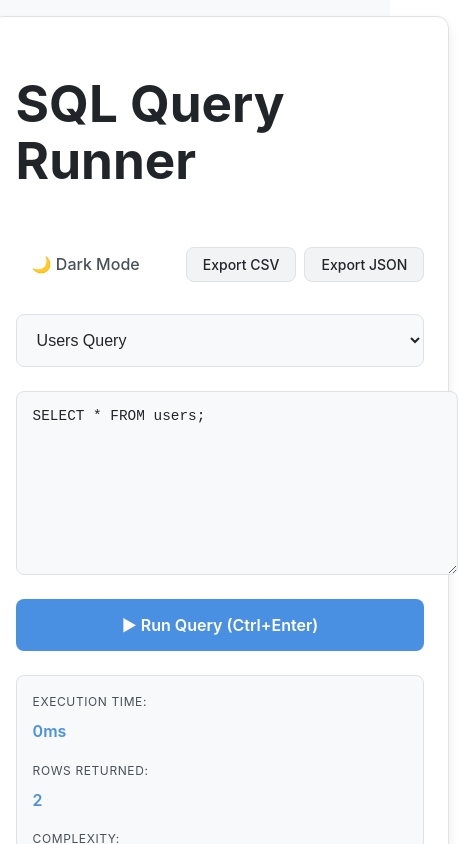
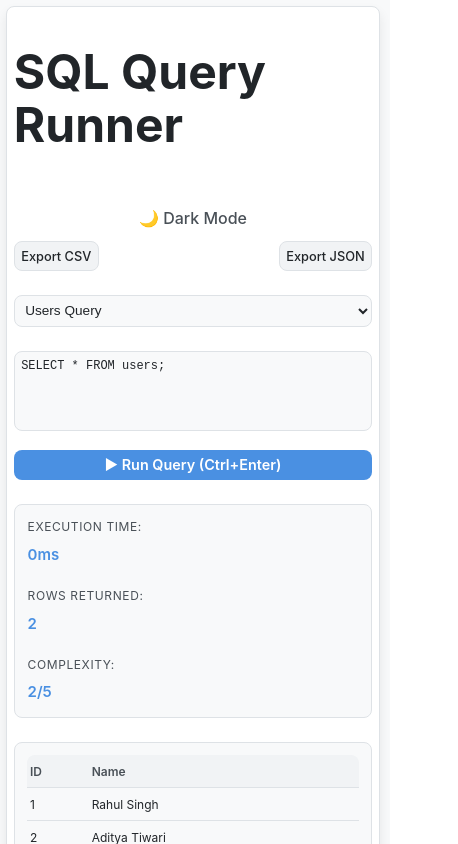
Before and after one commit to Rahul-web-hub/SQL-Query-Runner, a React (Vite) app: page / in a window 390 px wide. Shown: the top 844 px of the page, 458 px wide, since content can reach past the window. Built offline with nearby package versions, Linux system fonts and the light colour scheme.

Commit message:
changes in app.css

```diff
--- a/src/App.css
+++ b/src/App.css
@@ -155,6 +155,8 @@ body {
 /* Query Selection */
 .query-selector-container {
   margin-bottom: var(--spacing-md);
+  max-width: 100%;
+  position: relative;
 }
 
 .query-selector {
@@ -166,6 +168,7 @@ body {
   font-size: 1rem;
   background-color: var(--color-background-secondary);
   transition: all 0.2s ease;
+  box-sizing: border-box;
 }
 
 .query-selector:focus {
@@ -177,20 +180,30 @@ body {
 /* Editor Section */
 .editor-container {
   margin-bottom: var(--spacing-md);
+  width: 100%;
+  position: relative;
 }
 
 .code-editor {
   width: 100%;
+  min-width: 100%;
+  max-width: 100%;
   padding: var(--spacing-sm);
   border: 1px solid var(--color-border);
   border-radius: var(--border-radius-sm);
   font-family: var(--font-family-monospace);
   font-size: 0.9rem;
   min-height: 150px;
+  max-height: 50vh;
   resize: vertical;
   color: var(--color-text-primary);
   background-color: var(--color-background-secondary);
   transition: all 0.2s ease;
+  box-sizing: border-box;
+  overflow: auto; /* Handle overflow in both directions */
+  line-height: 1.5;
+  word-wrap: normal; /* Don't break words unnaturally */
+  white-space: pre; /* Preserve spacing */
 }
 
 .code-editor:focus {
@@ -282,15 +295,20 @@ body {
 
 .table-container {
   overflow-x: auto;
+  max-width: 100%;
   max-height: 400px;
   overflow-y: auto;
   border-radius: var(--border-radius-sm);
+  -webkit-overflow-scrolling: touch; /* Smoother scrolling on iOS */
+  scrollbar-width: thin; /* For Firefox */
 }
 
 .results-table {
   width: 100%;
+  min-width: 100%;
   border-collapse: separate;
   border-spacing: 0;
+  table-layout: auto; /* Allow table to adjust based on content */
 }
 
 .results-table th,
@@ -298,6 +316,19 @@ body {
   border-bottom: 1px solid var(--color-border);
   padding: var(--spacing-sm);
   text-align: left;
+}
+
+.results-table td {
+  white-space: nowrap;
+  overflow: hidden;
+  text-overflow: ellipsis;
+  max-width: 250px; /* This will  Set a max width for table cells */
+}
+
+
+.results-table td.can-wrap {
+  white-space: normal;
+  word-break: break-word;
 }
 
 .results-table th {
@@ -365,40 +396,267 @@ body {
   text-overflow: ellipsis;
 }
 
-/* Responsive Design */
-@media (max-width: 768px) {
+/* Improved Table Responsiveness */
+.table-container::-webkit-scrollbar,
+.code-editor::-webkit-scrollbar {
+  width: 8px;
+  height: 8px;
+}
+
+.table-container::-webkit-scrollbar-thumb,
+.code-editor::-webkit-scrollbar-thumb {
+  background-color: var(--color-border);
+  border-radius: 4px;
+}
+
+/* Prevent content overflow for all elements */
+* {
+  max-width: 100%;
+  transition: background-color 0.3s ease, color 0.3s ease, border-color 0.3s ease;
+}
+
+/* Responsive Breakpoints */
+
+/* Laptop (1024px - 1300px) */
+@media (max-width: 1300px) and (min-width: 1025px) {
+  .app-container {
+    max-width: 90%;
+  }
+}
+
+/* Tablet (768px - 1024px) */
+@media (max-width: 1024px) {
+  .app-container {
+    padding: var(--spacing-md);
+    max-width: 95%;
+  }
+
+  .header-controls {
+    flex-direction: row; /* Keep horizontal on larger tablets */
+    flex-wrap: wrap;
+    gap: var(--spacing-sm);
+    justify-content: space-between;
+  }
+
+  /* Ensure app title and utility buttons stay on same row when possible */
+  .app-title {
+    flex: 1;
+    font-size: 1.7rem; /* Slightly smaller than desktop */
+  }
+
+  .utility-buttons {
+    display: flex;
+    flex-wrap: wrap;
+    gap: var(--spacing-xs);
+  }
+
+  /* Better export buttons layout */
+  .export-buttons {
+    display: flex;
+    gap: var(--spacing-xs);
+    flex-wrap: wrap;
+  }
+
+  .export-buttons button {
+    flex: 1;
+    min-width: 80px; /* Prevent buttons from becoming too narrow */
+  }
+
+  .code-editor {
+    min-height: 120px;
+    font-size: 0.85rem;
+  }
+
+  .table-container {
+    max-height: 350px;
+  }
+}
+
+/* Improved Mobile (up to 767px) */
+@media (max-width: 767px) {
   body {
-    padding: var(--spacing-sm);
-    align-items: stretch;
+    padding: var(--spacing-xs);
+    font-size: 15px;
   }
 
   .app-container {
-    padding: var(--spacing-md);
+    padding: var(--spacing-sm);
+    border-radius: var(--border-radius-sm);
+    margin: 0; /* Remove margin to maximize available space */
     width: 100%;
-    max-width: none;
   }
 
   .header-controls {
     flex-direction: column;
     align-items: flex-start;
+    margin-bottom: var(--spacing-md);
   }
 
+  .app-title {
+    font-size: 1.5rem;
+    margin-bottom: var(--spacing-xs);
+    width: 100%;
+  }
+
+  /* Stack utility buttons in mobile view */
   .utility-buttons {
+    width: 100%;
+    flex-direction: row; /* Keep horizontal */
+    justify-content: space-between;
+    margin-top: var(--spacing-xs);
+  }
+
+  /* Better theme toggle layout */
+  .theme-toggle {
+    padding: var(--spacing-xs);
+    flex: 0 0 auto;
+  }
+
+  /* Export buttons in a row */
+  .export-buttons {
+    flex: 1;
+    justify-content: flex-end;
+  }
+
+  .export-buttons button {
+    padding: var(--spacing-xs);
+    font-size: 0.8rem;
+    flex: 0 1 auto;
+  }
+
+  /* Adjust metrics for mobile */
+  .metrics-container {
+    display: grid;
+    grid-template-columns: repeat(2, 1fr);
+    gap: var(--spacing-xs);
+    padding: var(--spacing-xs);
+  }
+
+  .metric-item {
+    padding: var(--spacing-xs);
+  }
+
+  /* Ensure table fits mobile screens */
+  .table-container {
+    max-height: 300px;
+  }
+
+  .results-table th,
+  .results-table td {
+    padding: var(--spacing-xs);
+    font-size: 0.8rem;
+  }
+
+  /* Adjust code editor for mobile */
+  .code-editor {
+    font-size: 0.8rem;
+    min-height: 100px;
+    padding: var(--spacing-xs);
+  }
+
+  /* Disable resize on mobile */
+  .code-editor {
+    resize: none;
+  }
+}
+
+/* Small Phones (up to 480px) */
+@media (max-width: 480px) {
+  :root {
+    --spacing-sm: 0.75rem;
+    --spacing-xs: 0.4rem;
+  }
+
+  .app-container {
+    padding: var(--spacing-xs);
+  }
+
+  .app-title {
+    font-size: 1.3rem;
+  }
+
+  /* Vertically stack utility buttons on very small screens */
+  .utility-buttons {
+    flex-direction: column;
+    gap: var(--spacing-xs);
+  }
+
+  .export-buttons {
     width: 100%;
     justify-content: space-between;
   }
 
+  /* Simplify tables on very small screens */
+  .results-table th,
+  .results-table td {
+    padding: var(--spacing-xs) calc(var(--spacing-xs) / 2);
+    font-size: 0.75rem;
+  }
+
+  /* Hide less important columns on very small screens */
+  .results-table td:nth-child(n+4),
+  .results-table th:nth-child(n+4) {
+    display: none;
+  }
+
+
   .metrics-container {
-    flex-direction: column;
-    gap: var(--spacing-sm);
+    grid-template-columns: 1fr;
+  }
+
+
+  .run-button {
+    padding: var(--spacing-xs);
+    font-size: 0.9rem;
+  }
+
+
+  .code-editor {
+    min-height: 80px;
+    font-size: 0.75rem;
+    line-height: 1.4;
+  }
+
+  /* Query selector adjustments */
+  .query-selector {
+    padding: var(--spacing-xs);
+    font-size: 0.85rem;
+  }
+
+  /* Hide some table columns if needed */
+  .results-table td:nth-child(3),
+  .results-table th:nth-child(3) {
+    display: none;
+  }
+}
+
+/* Orientation Handling */
+@media (max-height: 500px) and (orientation: landscape) {
+  .app-container {
+    max-height: 90vh;
+    overflow-y: auto;
   }
 
   .table-container {
-    max-height: 300px;
+    max-height: 200px;
+  }
+
+  /* Adjusted the  code editor for landscape */
+  .code-editor {
+    min-height: 80px;
+    max-height: 150px;
   }
 }
 
-/* Animation for smooth transitions */
-* {
-  transition: background-color 0.3s ease, color 0.3s ease, border-color 0.3s ease;
+/* Fix touch target sizes for all screen sizes */
+@media (pointer: coarse) {
+  /* Larger tap targets for mobile */
+  button,
+  .theme-toggle,
+  .export-buttons button,
+  .query-selector,
+  select {
+    min-height: 44px;
+    min-width: 44px;
+  }
 }
```
